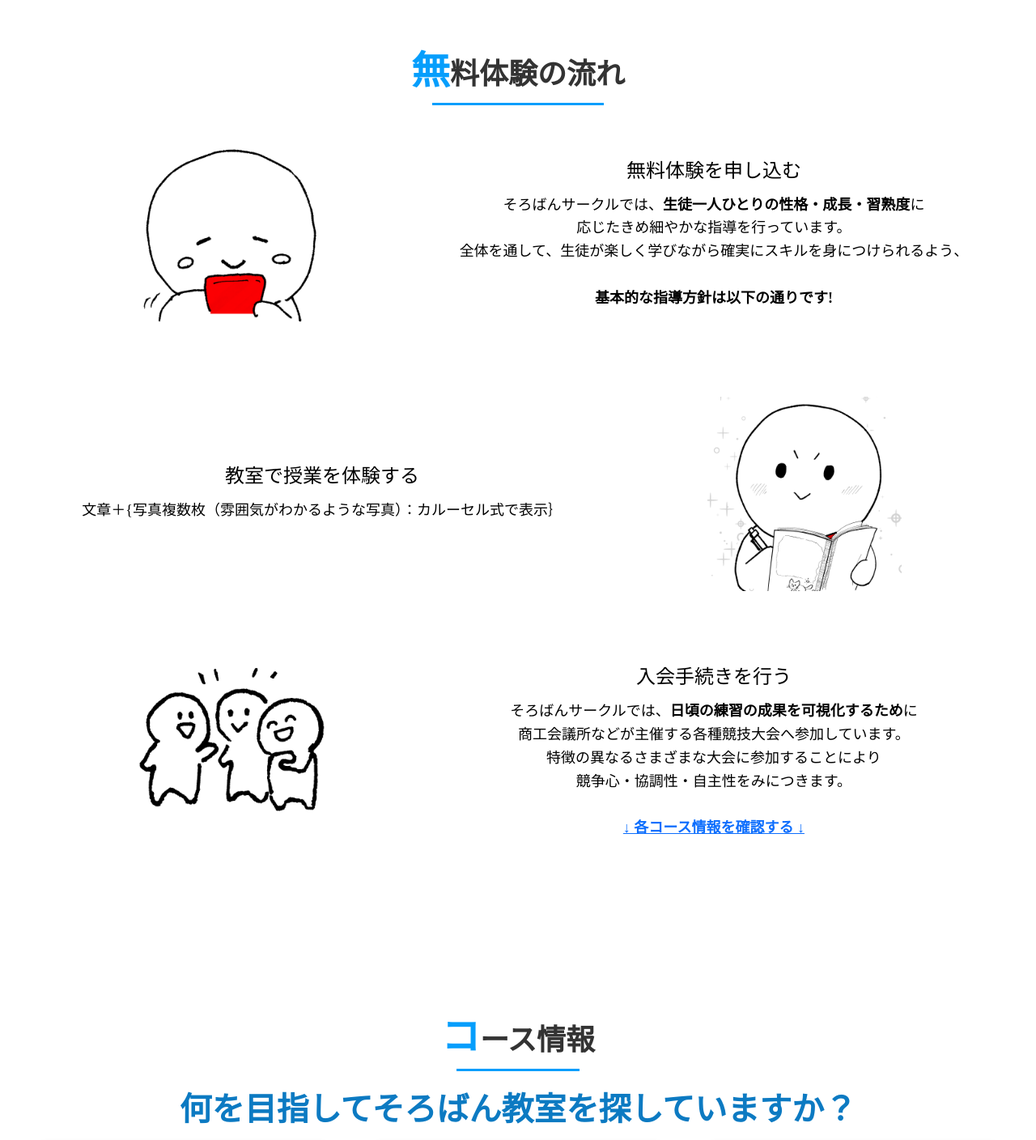
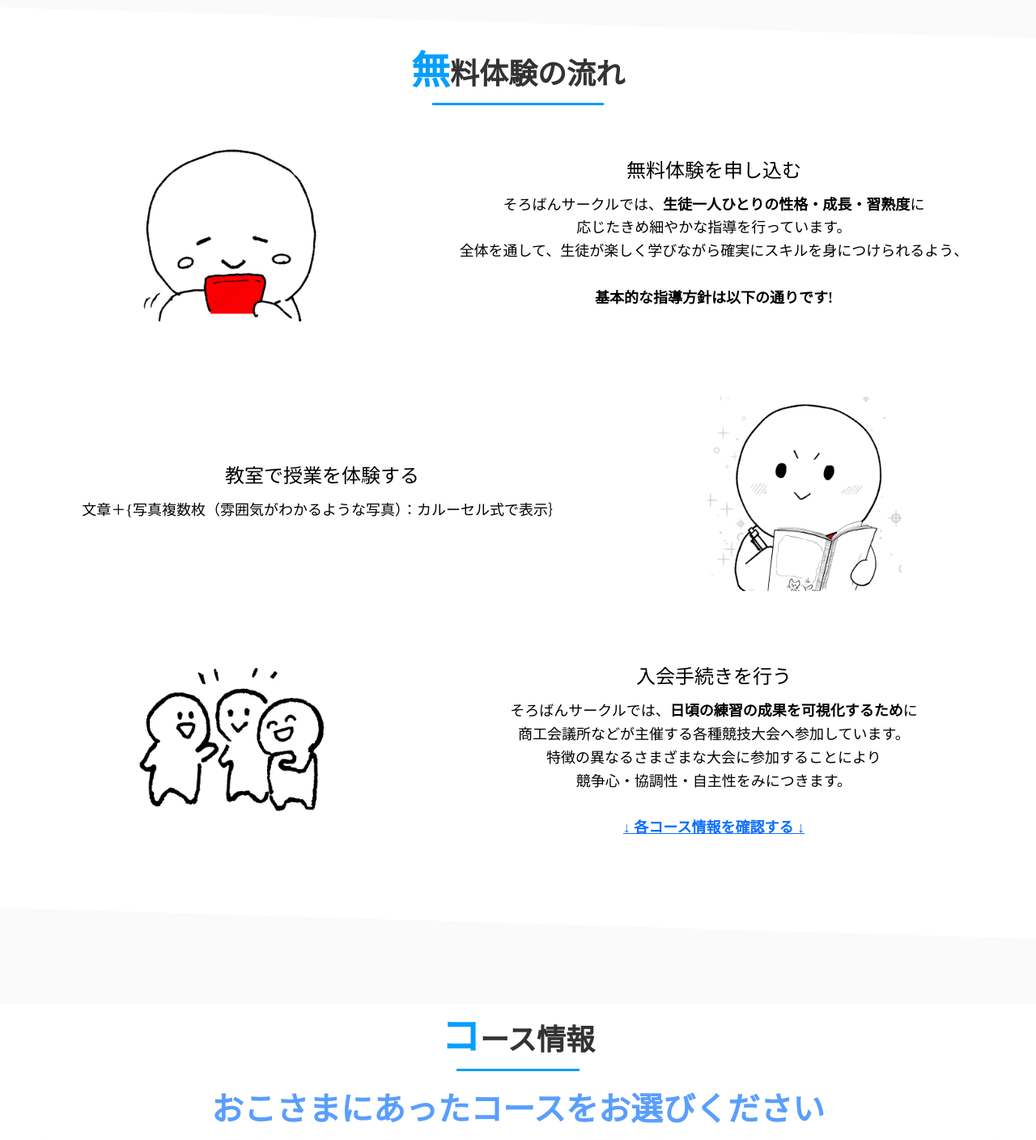
Before and after one commit to Nagam63/HomePage-Wire-Frame, a Flask app: page /enrollment in a window 1280 px wide. Shown: the part 545-1953 px from the top of the page at 81% size. Run offline with Flask 3, Linux system fonts and the light colour scheme.

Commit message:
first letter staylish

```diff
--- a/static/css/enrollment.css
+++ b/static/css/enrollment.css
@@ -3,7 +3,7 @@
 
 body {
     background-image:none;
-    background-color: rgb(255,255,255);
+    background-color: rgb(250,250,250);
 
 }
 
@@ -31,9 +31,13 @@
     margin: 0;
     text-decoration: none;
     font-weight: bold;
-    color: #0C7AC2;
+    color: #333;
 }
 
+section h2::first-line {
+    font-size: 1.1;
+    color: rgb(90, 158, 252);
+}
 section p {
     font-size: 18px;
     line-height: 1.6;
@@ -200,7 +204,7 @@
 }
 
 
-}
+
 .enrollment-1st .content05 .subcribe p{
     text-align: left;
 
--- a/static/css/features.css
+++ b/static/css/features.css
@@ -111,6 +111,7 @@
     transition: 0.3s;
     scale: .99;
 }
+
 /* .........feature-1st.......... */
 
 .feature-1st {
@@ -210,6 +211,7 @@
     margin: 10px auto 0;
     border-bottom: 3px solid rgb(6, 158, 252);
 }
+
 /* ..........feture-3rd............... */
 /* feature-3rdセクション用のCSS */
 .feature-3rd {
--- a/templates/enrollment.html
+++ b/templates/enrollment.html
@@ -136,7 +136,7 @@
             <h1>コース情報</h1>
         </header>
         <section class="mission">
-            <h2>何を目指してそろばん教室を探していますか？</h2>
+            <h2>おこさまにあったコースをお選びください</h2>
             <div class="wrapper">
                 <div class="cols">
                     <div class="col" ontouchstart="this.classList.toggle('hover');">
--- a/templates/features.html
+++ b/templates/features.html
@@ -190,6 +190,7 @@
             <h1>そろばんサークルの特色</h1>
         </header>
 
+
         <div class="subcribes content01">
             <div class="image">
                 <img src="../static/images/features/IMG_3648.JPG" alt="指導内容1">
@@ -260,7 +261,9 @@
 
         <div class="subcribes content04">
             <div class="subcribe">
-                <h3>優良生徒表彰式</h3>
+                <div class="animoDoubleDashed">
+                    <h3>優良生徒表彰式</h3>
+                </div>
                 <p>文章＋{写真複数枚（雰囲気がわかるような写真）：カルーセル式で表示｝</p>
             </div>
             <div class="image">
```
